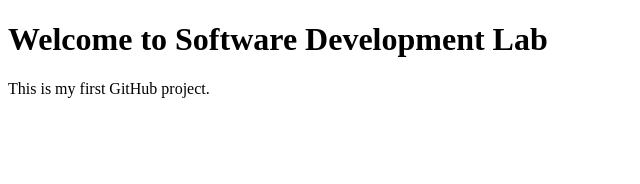
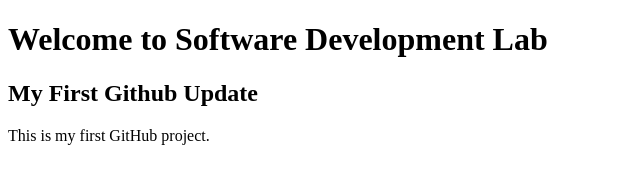
Before and after one commit to aishaabdi034-cmyk/-software-development-lab, a plain HTML site: page index.html in a window 1280 px wide. Shown: the whole page, without its empty margins (0-640 px from the left). Drawn offline with Linux system fonts and the light colour scheme.

Commit message:
Update homepage

```diff
--- a/index.html
+++ b/index.html
@@ -8,7 +8,7 @@
 <body>
 
     <h1>Welcome to Software Development Lab</h1>
-
+    <h2>My First Github Update</h2>
     <p>This is my first GitHub project.</p>
 
 </body>
```
